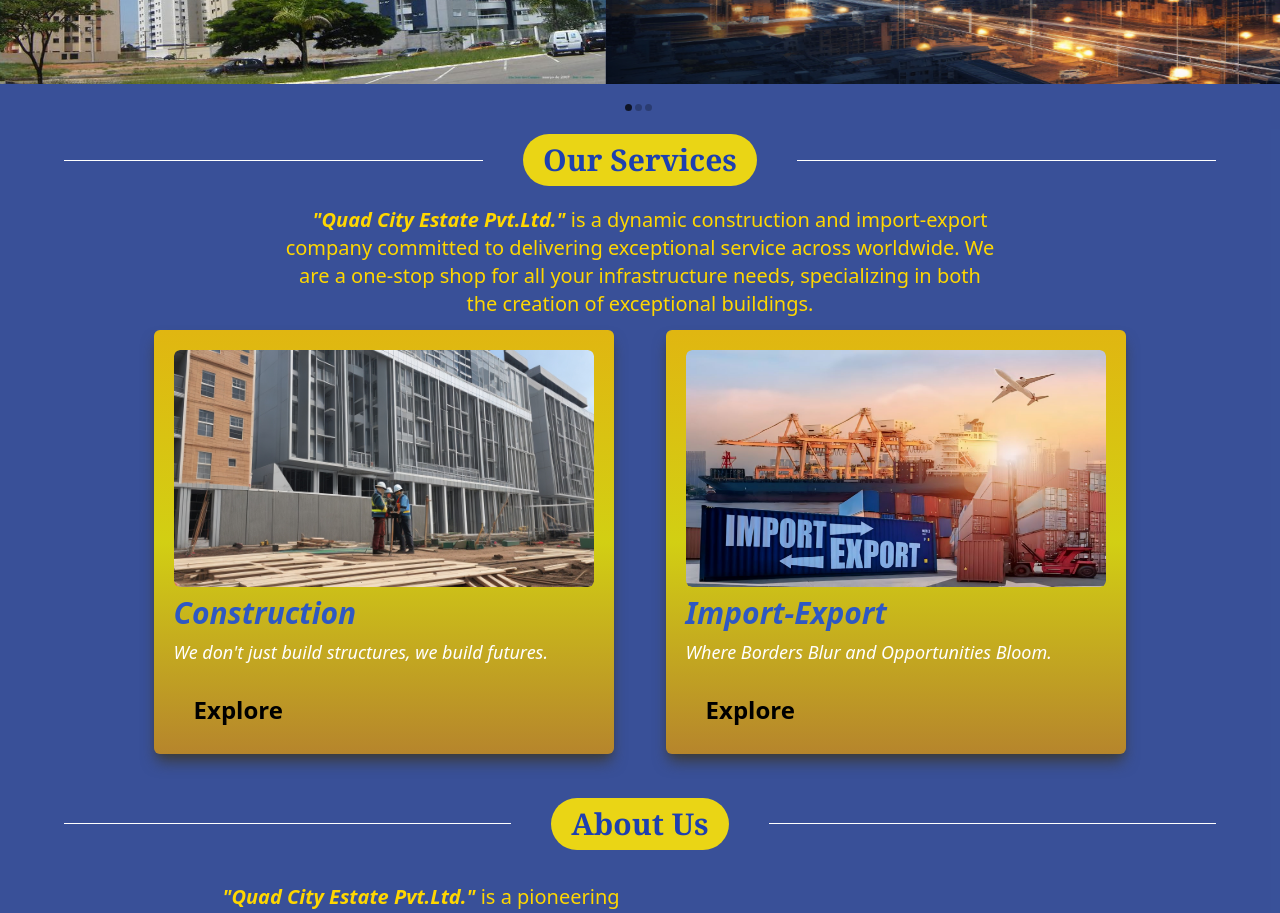
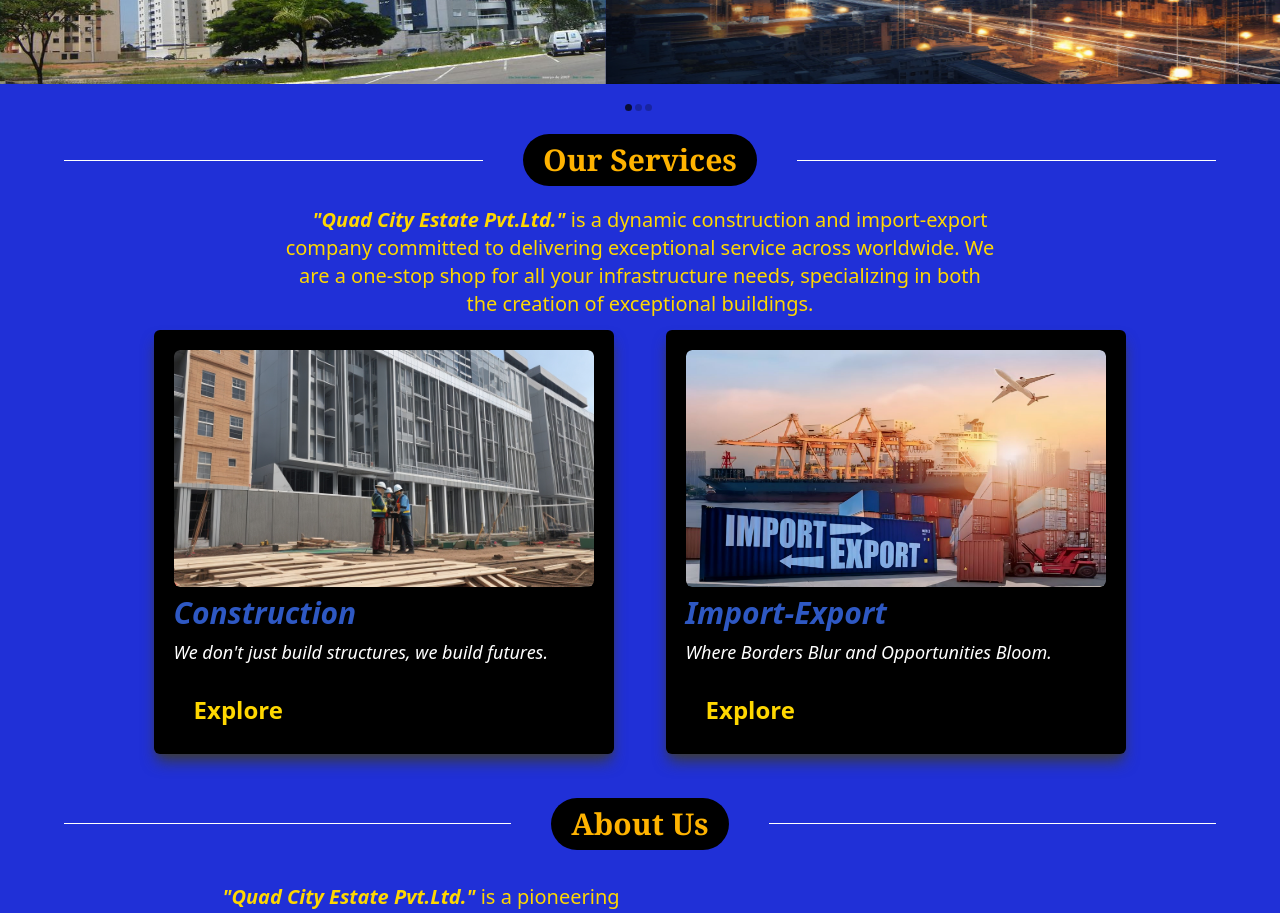
Before and after one commit to quadcityestate/Quad_City_Frontend, a React (Create React App) app: page / in a window 1280 px wide. Shown: the part 380-1293 px from the top of the page. Built offline with nearby package versions, Linux system fonts and the light colour scheme; some icons are missing.

Commit message:
set final

```diff
--- a/src/component/homeComponent/AboutUs.jsx
+++ b/src/component/homeComponent/AboutUs.jsx
@@ -5,7 +5,7 @@
     <div id='About-Us' className='w-full flex flex-col items-center my-5'>
         <header className='w-[90%] text-3xl text-center py-3 font-bold flex justify-center items-center gap-10'>
             <div className='w-0 md:w-full border-b-[1px] border-white'></div>
-            <div className='text-3xl flex font-serif px-5 py-2 bg-[#ead515] text-blue-800 rounded-full'>
+            <div className='text-3xl flex font-serif px-5 py-2 bg-black text-[#ffb300] rounded-full'>
                 <span>About</span>
                 <span>&nbsp;Us</span>
             </div>
--- a/src/component/homeComponent/Services.jsx
+++ b/src/component/homeComponent/Services.jsx
@@ -9,7 +9,7 @@
     <div id='Service' className='Service w-full flex flex-col items-center'>
         <header className='w-[90%] font-semibold flex justify-between items-center gap-10 mb-5'>
             <div className='w-0 md:w-full border-b-[1px] border-white'></div>
-            <div className='text-3xl flex font-serif px-5 py-2 rounded-full text-blue-800 bg-[#ead515]'>
+            <div className='text-3xl flex font-serif px-5 py-2 rounded-full text-[#ffb300] bg-[#000]'>
                 <span>Our</span>
                 <span>&nbsp;Services</span>
             </div>
@@ -39,7 +39,7 @@
                 ))} */}
 
                 {services?.map((service,j)=>(
-                    <div key={j} className='service-container h-auto w-[90%] md:w-[45%] lg:w-[45%] flex flex-col justify-around p-5 rounded-md shadow-lg shadow-[#3c3c3c]'>
+                    <div key={j} className='bg-[#000000] h-auto w-[90%] md:w-[45%] lg:w-[45%] flex flex-col justify-around p-5 rounded-md shadow-lg shadow-[#3c3c3c]'>
                         <div className='w-full overflow-hidden rounded-md'>
                             <img className='w-full aspect-video rounded-md cursor-pointer duration-1000 hover:scale-110' src={require(`../../assets/service/${service.cover_photo}`)} alt="coverPhoto" />
                         </div>
@@ -50,7 +50,7 @@
                             <i className='text-[18px]'>{service.content1}</i>
                         </div>
                         <div className='w-full'>
-                            <NavLink to={`services/${service.nick_title}`}  className='flex items-center px-5 py-2 rounded-md text-[#000] font-bold text-2xl cursor-pointer hover:text-[#ffeb52]'>
+                            <NavLink to={`services/${service.nick_title}`}  className='flex items-center px-5 py-2 rounded-md font-bold text-2xl cursor-pointer hover:text-[#ffeb52]'>
                                     <span>Explore</span>
                                     <Icon icon="ep:d-arrow-right" width="30" height="30" />
                             </NavLink>
--- a/src/index.css
+++ b/src/index.css
@@ -29,7 +29,7 @@
   /* background: rgb(146,178,255);
 background: linear-gradient(180deg, rgba(146,178,255,1) 0%, rgba(255,221,92,1) 100%); */
 
-background-color: rgba(4, 34, 125, 0.79);
+background-color: rgb(32, 48, 215);
 /* color: rgb(255, 224, 186); */
 color: gold;
 
```
